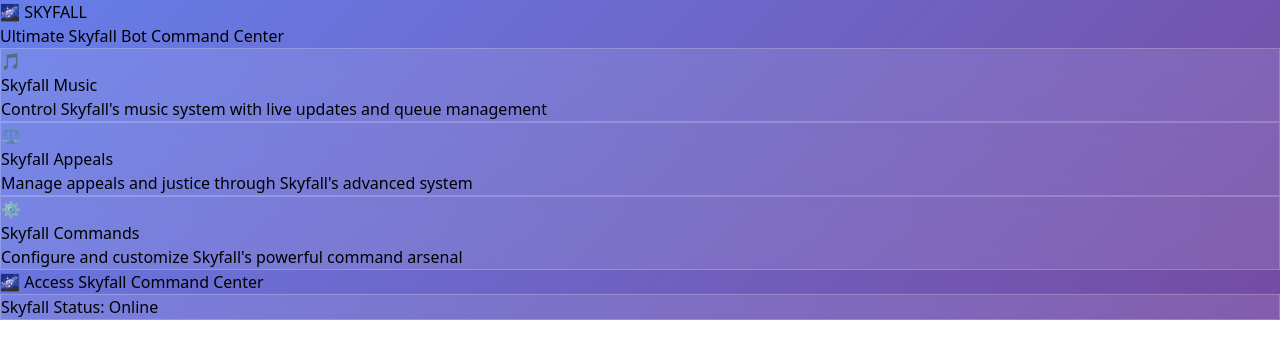
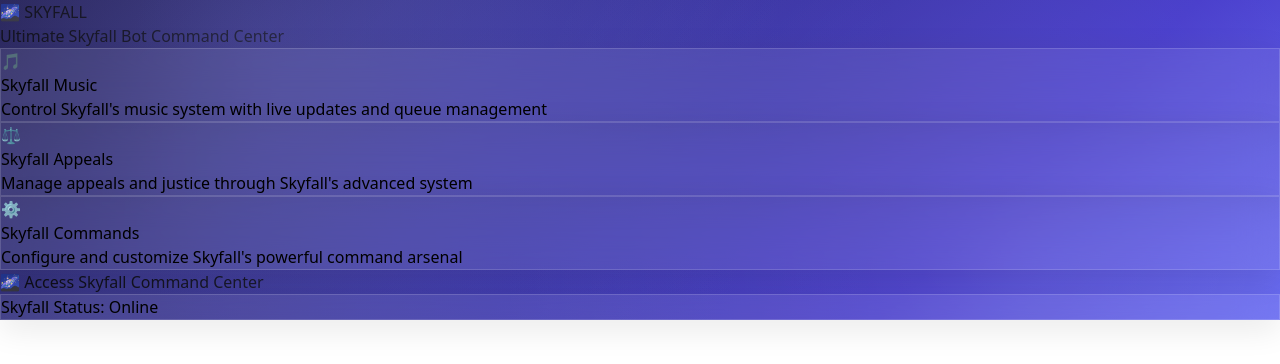
Before and after one commit to Previda/sapphire-modbot, a Next.js app: page / in a window 1280 px wide. Shown: the top 364 px of the page. Built offline with nearby package versions, Linux system fonts and the light colour scheme.

Commit message:
Add premium glassmorphism UI with modern animations

```diff
--- a/styles/globals.css
+++ b/styles/globals.css
@@ -2,51 +2,175 @@
 @import 'tailwindcss/components';
 @import 'tailwindcss/utilities';
 
-/* Custom animations */
+/* Modern animations */
 @keyframes fadeIn {
-  from { opacity: 0; transform: translateY(20px); }
+  from { opacity: 0; transform: translateY(30px); }
   to { opacity: 1; transform: translateY(0); }
 }
 
 @keyframes slideIn {
-  from { transform: translateX(-100%); }
-  to { transform: translateX(0); }
+  from { opacity: 0; transform: translateX(-50px); }
+  to { opacity: 1; transform: translateX(0); }
+}
+
+@keyframes scaleIn {
+  from { opacity: 0; transform: scale(0.95); }
+  to { opacity: 1; transform: scale(1); }
 }
 
 @keyframes pulse {
-  0%, 100% { opacity: 1; }
-  50% { opacity: 0.5; }
+  0%, 100% { opacity: 1; transform: scale(1); }
+  50% { opacity: 0.8; transform: scale(1.05); }
+}
+
+@keyframes glow {
+  0%, 100% { box-shadow: 0 0 20px rgba(99, 102, 241, 0.4); }
+  50% { box-shadow: 0 0 30px rgba(99, 102, 241, 0.6); }
+}
+
+@keyframes float {
+  0%, 100% { transform: translateY(0px); }
+  50% { transform: translateY(-10px); }
 }
 
 .animate-fade-in {
-  animation: fadeIn 0.6s ease-out;
+  animation: fadeIn 0.8s ease-out;
 }
 
 .animate-slide-in {
-  animation: slideIn 0.5s ease-out;
+  animation: slideIn 0.6s ease-out;
+}
+
+.animate-scale-in {
+  animation: scaleIn 0.5s ease-out;
 }
 
 .animate-pulse-custom {
-  animation: pulse 2s infinite;
+  animation: pulse 3s infinite;
 }
 
-/* Glass morphism effect */
-.glass {
-  background: rgba(255, 255, 255, 0.1);
-  backdrop-filter: blur(10px);
-  border: 1px solid rgba(255, 255, 255, 0.2);
+.animate-glow {
+  animation: glow 2s infinite;
 }
 
-/* Dark theme gradients */
-.gradient-bg {
-  background: linear-gradient(135deg, #667eea 0%, #764ba2 100%);
+.animate-float {
+  animation: float 3s ease-in-out infinite;
 }
 
+/* Modern glass morphism */
+.glass {
+  background: rgba(255, 255, 255, 0.08);
+  backdrop-filter: blur(20px);
+  border: 1px solid rgba(255, 255, 255, 0.15);
+  box-shadow: 0 8px 32px rgba(0, 0, 0, 0.1);
+}
+
+.glass-hover {
+  background: rgba(255, 255, 255, 0.12);
+  backdrop-filter: blur(25px);
+  border: 1px solid rgba(255, 255, 255, 0.25);
+}
+
+/* Premium gradients */
+.gradient-bg {
+  background: linear-gradient(135deg, #1e1b4b 0%, #312e81 25%, #3730a3 50%, #4338ca 75%, #6366f1 100%);
+  position: relative;
+}
+
+.gradient-bg::before {
+  content: '';
+  position: absolute;
+  top: 0;
+  left: 0;
+  right: 0;
+  bottom: 0;
+  background: radial-gradient(circle at 20% 20%, rgba(120, 119, 198, 0.3) 0%, transparent 50%),
+              radial-gradient(circle at 80% 80%, rgba(255, 255, 255, 0.1) 0%, transparent 50%),
+              radial-gradient(circle at 40% 40%, rgba(99, 102, 241, 0.2) 0%, transparent 50%);
+  pointer-events: none;
+}
+
+/* Modern card hover effects */
 .card-hover {
-  transition: all 0.3s ease;
+  transition: all 0.4s cubic-bezier(0.175, 0.885, 0.32, 1.275);
+  cursor: pointer;
 }
 
 .card-hover:hover {
-  transform: translateY(-5px);
-  box-shadow: 0 20px 25px -5px rgba(0, 0, 0, 0.1), 0 10px 10px -5px rgba(0, 0, 0, 0.04);
+  transform: translateY(-12px) scale(1.02);
+  box-shadow: 0 25px 50px -12px rgba(0, 0, 0, 0.3);
+  background: rgba(255, 255, 255, 0.15);
+  border: 1px solid rgba(255, 255, 255, 0.3);
 }
+
+/* Button animations */
+.btn-primary {
+  background: linear-gradient(135deg, #6366f1 0%, #8b5cf6 100%);
+  border: none;
+  transition: all 0.3s ease;
+  position: relative;
+  overflow: hidden;
+}
+
+.btn-primary::before {
+  content: '';
+  position: absolute;
+  top: 0;
+  left: -100%;
+  width: 100%;
+  height: 100%;
+  background: linear-gradient(90deg, transparent, rgba(255, 255, 255, 0.2), transparent);
+  transition: left 0.5s;
+}
+
+.btn-primary:hover::before {
+  left: 100%;
+}
+
+.btn-primary:hover {
+  transform: translateY(-2px) scale(1.05);
+  box-shadow: 0 15px 25px rgba(99, 102, 241, 0.4);
+}
+
+/* Tab animations */
+.tab-button {
+  transition: all 0.3s cubic-bezier(0.4, 0, 0.2, 1);
+  position: relative;
+}
+
+.tab-button:hover {
+  transform: translateY(-2px);
+}
+
+.tab-active {
+  background: linear-gradient(135deg, #6366f1 0%, #8b5cf6 100%);
+  box-shadow: 0 8px 16px rgba(99, 102, 241, 0.3);
+}
+
+/* Status indicator */
+.status-online {
+  background: linear-gradient(135deg, #10b981 0%, #059669 100%);
+  box-shadow: 0 0 20px rgba(16, 185, 129, 0.5);
+}
+
+/* Smooth scrolling */
+html {
+  scroll-behavior: smooth;
+}
+
+/* Loading spinner */
+@keyframes spin {
+  to { transform: rotate(360deg); }
+}
+
+.animate-spin-slow {
+  animation: spin 3s linear infinite;
+}
+
+/* Backdrop blur support */
+@supports (backdrop-filter: blur(0)) or (-webkit-backdrop-filter: blur(0)) {
+  .glass {
+    -webkit-backdrop-filter: blur(20px);
+    backdrop-filter: blur(20px);
+  }
+}
```
